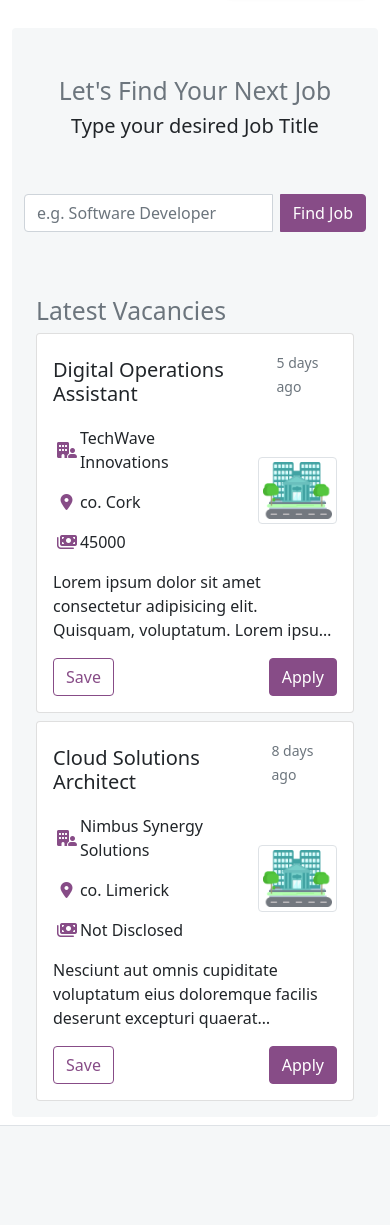
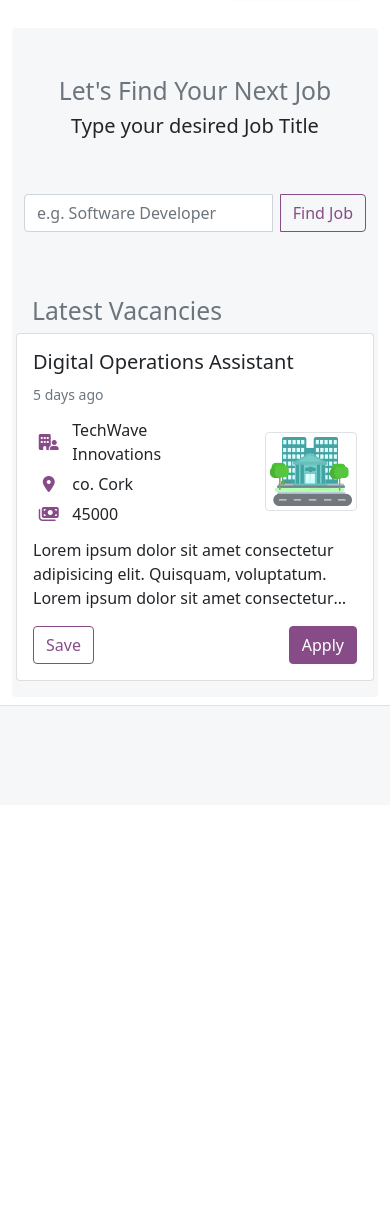
Before and after one commit to pavlo-myskov/get-job, a Django app: page / in a window 390 px wide. Shown: the part 511-1736 px from the top of the page. After the commit the page ends 1217 px from the top, so only its background shows below. Run offline with Django 3.2, Linux system fonts and the light colour scheme; style sheets or scripts are compiled from the project's sources; parts of the project's set-up code (start-up, migrations or seed data) failed here and were passed over; some libraries are stand-ins or nearby versions.

Commit message:
Refactor vaccancy cards for small screens
Expand card, add more paddings for comany items, fix days counter

```diff
--- a/static/css/_custom.scss
+++ b/static/css/_custom.scss
@@ -37,7 +37,7 @@
 // works togheter with hideShowNavbar() function in static js file
 
 // fix navbar to top of screen
-.smart-scroll{
+.smart-scroll {
   position: fixed;
   top: 0;
   right: 0;
@@ -45,12 +45,14 @@
   z-index: 1030;
 }
 // hide navbar on scroll down
-.scrolled-down{
-   transform:translateY(-100%); transition: all 0.3s ease-in-out;
+.scrolled-down {
+  transform: translateY(-100%);
+  transition: all 0.3s ease-in-out;
 }
 // show navbar on scroll up
-.scrolled-up{
-   transform:translateY(0); transition: all 0.3s ease-in-out;
+.scrolled-up {
+  transform: translateY(0);
+  transition: all 0.3s ease-in-out;
 }
 
 // Vacansies cards
@@ -68,3 +70,24 @@
   overflow: hidden;
   text-overflow: ellipsis;
 }
+
+// change padding of company item text in front of icons
+@media screen and (min-width: 400px) {
+  @media (max-width: 767px) {
+    .ps-1-custom {
+      padding-left: 0.25rem !important;
+    }
+  }
+}
+
+.vaccancy-card {
+  // override list-group-item padding
+  .list-group-item {
+    padding: 0.2rem 1rem;
+  }
+}
+
+// justify text
+.text-justify {
+  text-align: justify !important;
+}
--- a/static/js/script.js
+++ b/static/js/script.js
@@ -1,14 +1,17 @@
 $(document).ready(function () {
+    let windowWidth = $(window).width();
+
     // init dropdown
     let dropdown = new bootstrap.Dropdown(document.querySelector('.dropdown-toggle'))
 
-    let windowWidth = $(window).width();
     hideShowNavbar(windowWidth, dropdown);
+    fixDaysCounterPosition(windowWidth);
 
-    // restart hideShowNavbar() on window resize
+    // restart functions on windows resize
     $(window).resize(function () {
         windowWidth = $(window).width();
         hideShowNavbar(windowWidth, dropdown);
+        fixDaysCounterPosition(windowWidth);
     });
 });
 
@@ -54,3 +57,15 @@ function hideShowNavbar(windowWidth, dropdown) {
         $('body').css('padding-top', '0');
     }
 }
+
+/**
+ * Fix absolute position of days counter on screens larger than 400px.
+ * Days counter is located on every card.
+ */
+function fixDaysCounterPosition(windowWidth) {
+    if (windowWidth > 440) {
+        $('.days-counter').addClass('position-absolute top-0 end-0 pt-2 pe-3')
+    } else {
+        $('.days-counter').removeClass('position-absolute top-0 end-0 pt-2 pe-3')
+    }
+}
--- a/templates/jobseeker/home.html
+++ b/templates/jobseeker/home.html
@@ -94,40 +94,38 @@
         <form class="input-group">
           <input class="form-control purple-input me-2" type="search" placeholder="e.g. Software Developer"
             aria-label="search job">
-          <button class="btn btn-royalpurple" type="submit">Find Job</button>
+          <button class="btn btn-outline-royalpurple" type="submit">Find Job</button>
         </form>
       </div>
     </section>
 
     <!-- Vacancies section -->
-    <section class="container g-4">
-      <h2 class="text-muted">Latest Vacancies</h2>
+    <section class="container g-1 g-sm-2 g-md-4">
+      <h2 class="text-muted ps-3">Latest Vacancies</h2>
       <div class="row row-cols-1 row-cols-xl-2 g-2">
         <div class="col">
           <div class="card vaccancy-card">
             <div class="card-body">
-              <div class="d-flex justify-content-between mb-1">
-                <h5 class="card-title my-auto">Digital Operations Assistant</h5>
-                <p><small class="text-muted">5 days ago</small></p>
-              </div>
-              <div class="row company-body">
+              <h5 class="card-title">Digital Operations Assistant</h5>
+              <small class="days-counter text-muted">5 days ago</small>
+              <div class="row company-body my-2">
                 <ul class="col-8 list-group borderless">
                   <li class="list-group-item">
                     <div class="row d-flex align-items-center">
                       <i class="col-2 col-md-1 col-xl-2 text-center text-royalpurple pe-0 fa fa-building-user"></i>
-                      <span class="col-10 col-md-11 col-xl-10 ps-1 ps-lg-0">TechWave Innovations</span>
+                      <span class="col-10 col-md-11 col-xl-10 ps-1-custom ps-lg-0">TechWave Innovations</span>
                     </div>
                   </li>
                   <li class="list-group-item">
                     <div class="row d-flex align-items-center">
                       <i class="col-2 col-md-1 col-xl-2 text-center text-royalpurple pe-0 fa fa-location-dot"></i>
-                      <span class="col-10 col-md-11 col-xl-10 ps-1 ps-lg-0">co. Cork</span>
+                      <span class="col-10 col-md-11 col-xl-10 ps-1-custom ps-lg-0">co. Cork</span>
                     </div>
                   </li>
                   <li class="list-group-item">
                     <div class="row d-flex align-items-center">
                       <i class="col-2 col-md-1 col-xl-2 text-center text-royalpurple pe-0 fa fa-money-bills"></i>
-                      <span class="col-10 col-md-11 col-xl-10 ps-1 ps-lg-0">45000</span>
+                      <span class="col-10 col-md-11 col-xl-10 ps-1-custom ps-lg-0">45000</span>
                     </div>
                   </li>
                 </ul>
@@ -136,8 +134,9 @@
                     style="max-height: 90px;">
                 </div>
               </div>
-              <p class="card-text mt-2 custom-text-truncate">
-                Lorem ipsum dolor sit amet consectetur adipisicing elit. Quisquam, voluptatum. Lorem ipsum dolor sit amet
+              <p class="card-text custom-text-truncate">
+                Lorem ipsum dolor sit amet consectetur adipisicing elit. Quisquam, voluptatum. Lorem ipsum dolor sit
+                amet
                 consectetur adipisicing elit. Nesciunt aut omnis cupiditate voluptatum eius doloremque facilis deserunt
                 excepturi quaerat consequuntur nobis iste, repudiandae debitis soluta? Blanditiis sint atque explicabo
                 illo. Lorem ipsum dolor sit amet consectetur, adipisicing elit. Natus nisi laboriosam corrupti accusamus
@@ -151,55 +150,9 @@
             </div>
           </div>
         </div>
-        <div class="col">
-          <div class="card vaccancy-card">
-            <div class="card-body">
-              <div class="d-flex justify-content-between mb-1">
-                <h5 class="card-title my-auto">Cloud Solutions Architect</h5>
-                <p><small class="text-muted">8 days ago</small></p>
-              </div>
-              <div class="row company-body">
-                <ul class="col-8 list-group borderless">
-                  <li class="list-group-item">
-                    <div class="row d-flex align-items-center">
-                      <i class="col-2 col-md-1 col-xl-2 text-center text-royalpurple pe-0 fa fa-building-user"></i>
-                      <span class="col-10 col-md-11 col-xl-10 ps-1 ps-lg-0">Nimbus Synergy Solutions</span>
-                    </div>
-                  </li>
-                  <li class="list-group-item">
-                    <div class="row d-flex align-items-center">
-                      <i class="col-2 col-md-1 col-xl-2 text-center text-royalpurple pe-0 fa fa-location-dot"></i>
-                      <span class="col-10 col-md-11 col-xl-10 ps-1 ps-lg-0">co. Limerick</span>
-                    </div>
-                  </li>
-                  <li class="list-group-item">
-                    <div class="row d-flex align-items-center">
-                      <i class="col-2 col-md-1 col-xl-2 text-center text-royalpurple pe-0 fa fa-money-bills"></i>
-                      <span class="col-10 col-md-11 col-xl-10 ps-1 ps-lg-0">Not Disclosed</span>
-                    </div>
-                  </li>
-                </ul>
-                <div class="col-4 mx-auto my-auto text-center">
-                  <img src="{% static 'images/company-placeholder.png' %}" class="img-thumbnail" alt="company logo"
-                    style="max-height: 90px;">
-                </div>
-              </div>
-              <p class="card-text mt-2 custom-text-truncate">
-                Nesciunt aut omnis cupiditate voluptatum eius doloremque facilis deserunt
-                excepturi quaerat consequuntur nobis iste, repudiandae debitis soluta? Blanditiis sint atque explicabo
-                illo. Lorem ipsum dolor sit amet consectetur. Lorem ipsum, dolor sit amet consectetur adipisicing elit.
-                Consectetur vel consequatur in deleniti a provident, iure sunt fuga sint quidem accusamus commodi
-                reprehenderit aliquid eos officia, libero ipsam nostrum alias.
-              </p>
-              <div class="d-flex justify-content-between">
-                <a href="#" class="btn btn-outline-royalpurple">Save</a>
-                <a href="#" class="btn btn-royalpurple">Apply</a>
-              </div>
-            </div>
-          </div>
-        </div>
       </div>
-    </section>
+  </div>
+  </section>
   </div>
 </main>
 {% endblock content %}
```
Also changed, not shown: static/css/main.css, 1 other file.
